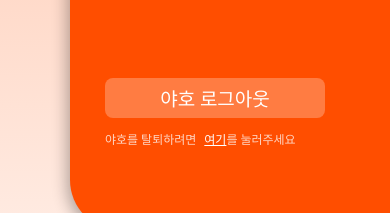
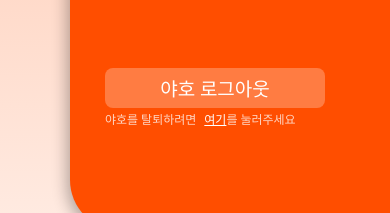
Before and after one commit to YahoProject/Yaho_FrontEnd, a React (Vite) app: page /home in a window 390 px wide. Shown: the part 614-827 px from the top of the page. Built offline with nearby package versions, Linux system fonts and the light colour scheme; no server answers; the HTML template or start-up script is replaced by a standard one; a web font is replaced by a local one.

Commit message:
회원탈퇴 css수정

```diff
--- a/src/styles/Sidebar.css
+++ b/src/styles/Sidebar.css
@@ -140,7 +140,7 @@
     background-color: #FF7C42;
     position: fixed;
     color: white;
-    margin-top: 580px;
+    margin-top: 560px;
     margin-left: 35px;
     width: 220px;
     height: 40px;
@@ -279,6 +279,6 @@
   }
 
   .unregisterLink{
-    margin-top: 10px;
+
   }
 }
```
